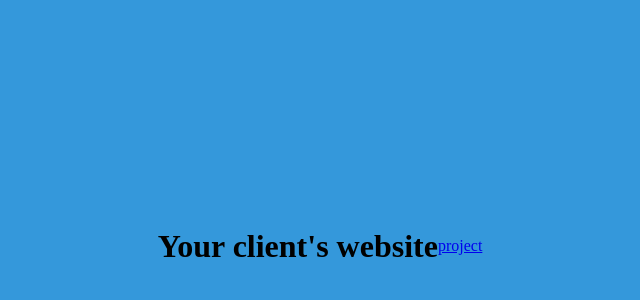
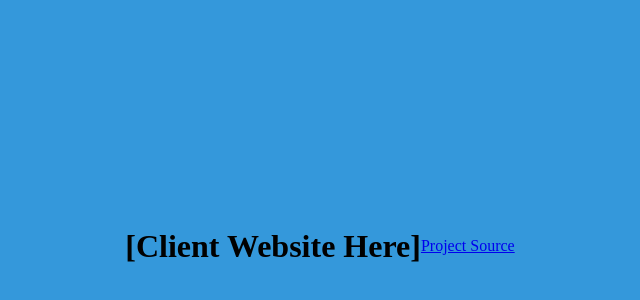
Before and after one commit to marcusDataThemis/voiceflow_custom_interactions, a plain HTML site: page index.html in a window 1280 px wide. Shown: the part 154-454 px from the top of the page, without its empty margins (320-960 px from the left). Drawn offline with Linux system fonts and the light colour scheme.

Commit message:
Update index.html

```diff
--- a/index.html
+++ b/index.html
@@ -10,8 +10,8 @@
     </style>
 </head>
 <body>
-       <h1>Your client's website</h1>
-   <a href="https://github.com/marcusDataThemis/voiceflow_custom_interactions/edit/main/index.html"> project </a>
+       <h1>[Client Website Here]</h1><br>
+   <a href="https://github.com/marcusDataThemis/voiceflow_custom_interactions/edit/main/index.html"> Project Source </a>
 <!--Don't have a CDN so proxying through fake custom CDN as an example, the chatbot files are hosted on another site-->
 <script src="https://datathemis-google-calendar.marcus-datathemis.workers.dev/getChatBotScript"></script>
 </body>
```
